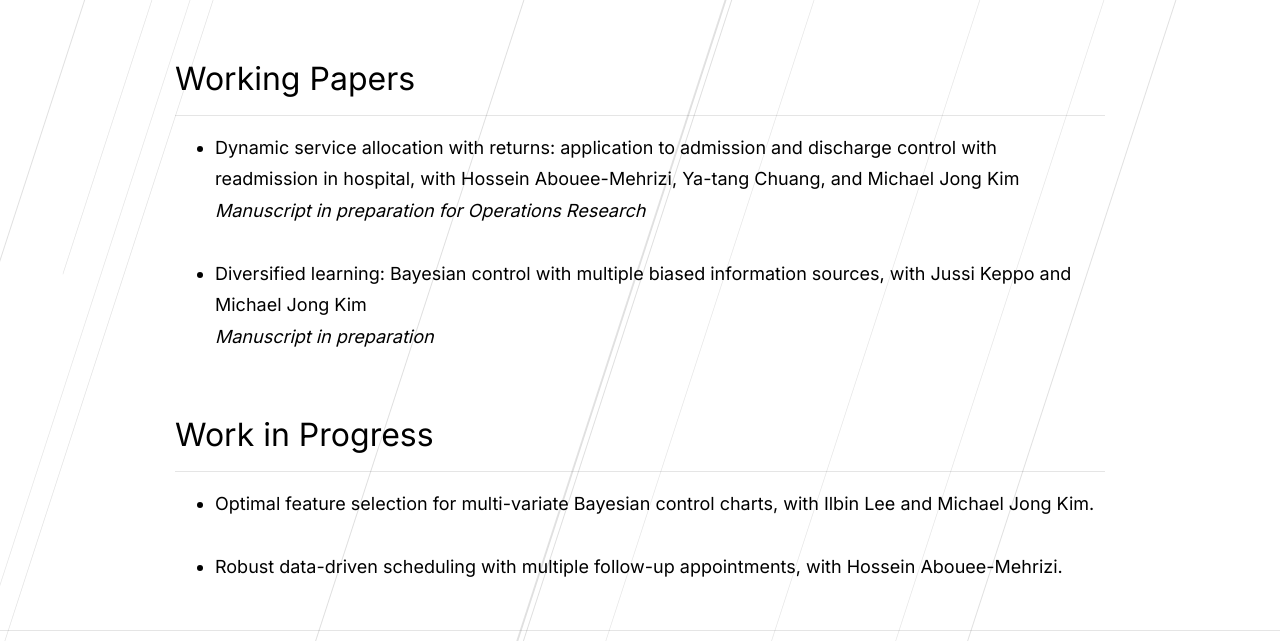
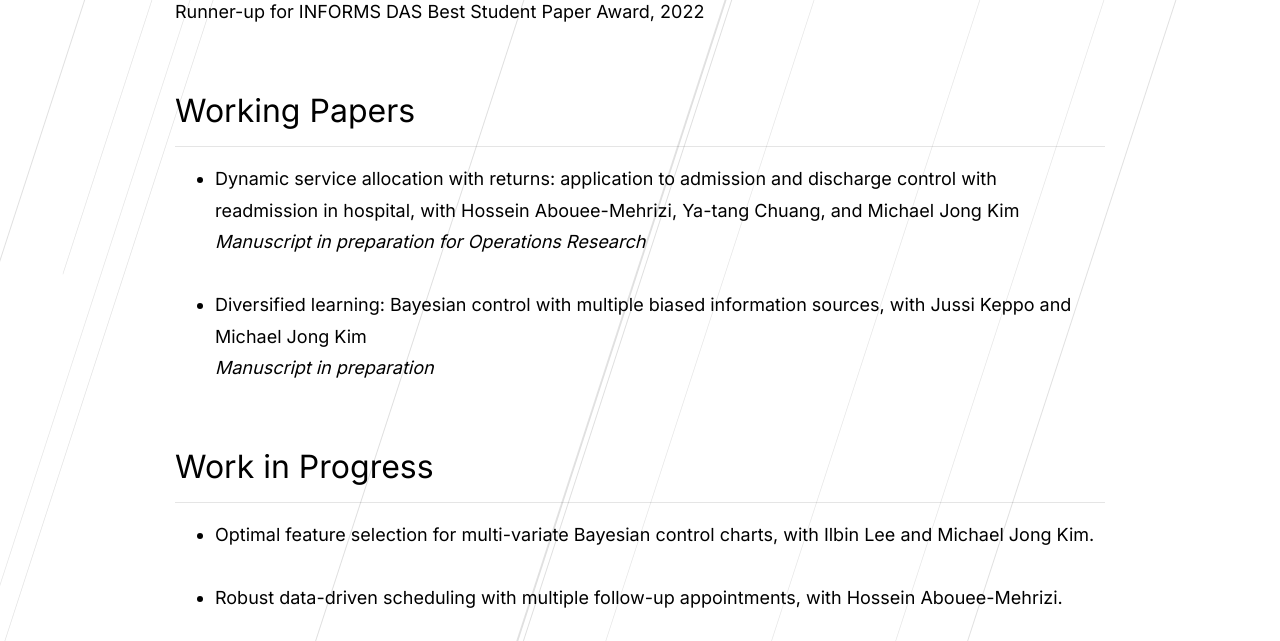
Before and after one commit to xyz2023ca/xyz2023ca.github.io, a Jekyll site: the page built from _pages/publications.md, in a window 1280 px wide and 900 px high, scrolled down 763 px, cut to the strip 259-900 px from the top of the window. Built offline with Jekyll 4.4.1, drawn with Linux system fonts in a browser that asks for light colours; comment, search, counter and statistics services are not loaded; a style sheet for code colours, icons or effects is not loaded.

Commit message:
Update publications.md

```diff
--- a/_pages/publications.md
+++ b/_pages/publications.md
@@ -20,7 +20,7 @@ In terms of methodologies, I combine statistical learning with stochastic contro
 <div class="publications">
 
 {% bibliography -f {{ site.scholar.bibliography }} %}
-
+Runner-up for INFORMS DAS Best Student Paper Award, 2022
 </div>
 
 <!--  Runner-up for INFORMS DAS Best Student Paper Award, 2022-->
```
